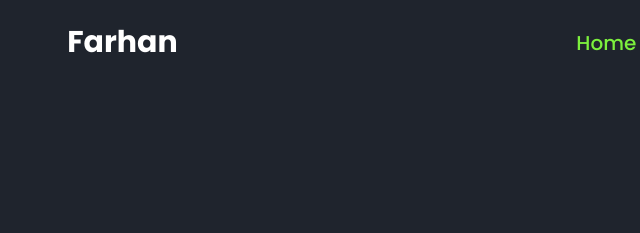
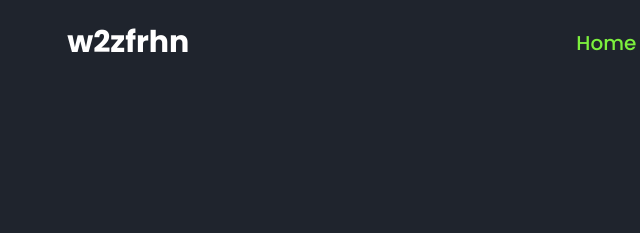
Before and after one commit to w2zfrhn/Site, a plain HTML site: page index.html in a window 1280 px wide. Shown: the top 233 px of the page, 48-688 px from the left. Drawn offline with nearby package versions, Linux system fonts and the light colour scheme.

Commit message:
favicon added

```diff
--- a/index.html
+++ b/index.html
@@ -4,7 +4,8 @@
         <meta charset="UTF-8">
         <meta http-equiv="X-UA-Compatible" constent="IE=edge">
         <meta name="viewport" content ="width=device-width, initial-acale=1.0">
-        <title>Complete Responcive personal portfolio website using HTML CSS & JAVASCRIPT | W2ZFRHN</title>
+        <link rel="icon" type="image/png" href="images/home.png">
+        <title>W2ZFRHN</title>
         <!--boxicons-->
         <link href='https://unpkg.com/boxicons@2.1.4/css/boxicons.min.css' rel='stylesheet'>
         <!--Custom CSS-->
@@ -13,7 +14,7 @@
     <body>
         <!--Header-->
         <header class="active">
-            <a href="#" class="logo">Farhan</a>
+            <a href="#" class="logo">w2zfrhn</a>
             <i class='bx bx-menu' id="menu-icon"></i>
             <nav>
                 <a href="#" class="active">Home</a>
```
